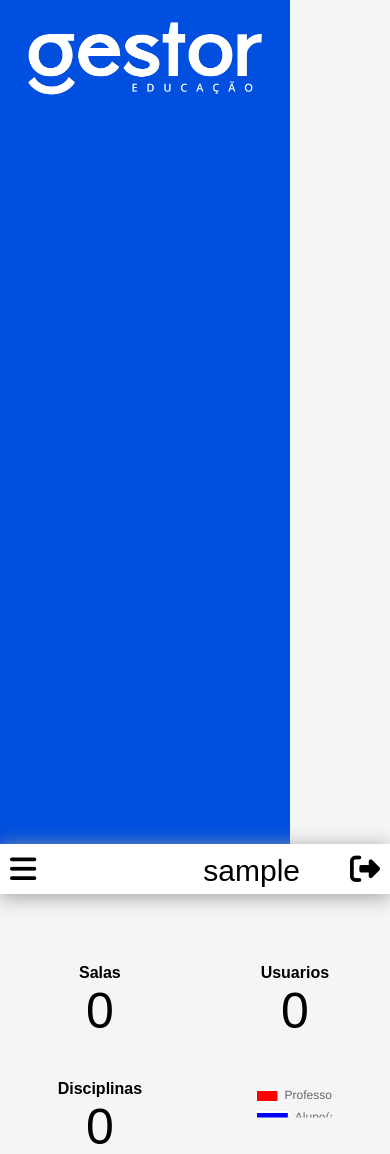
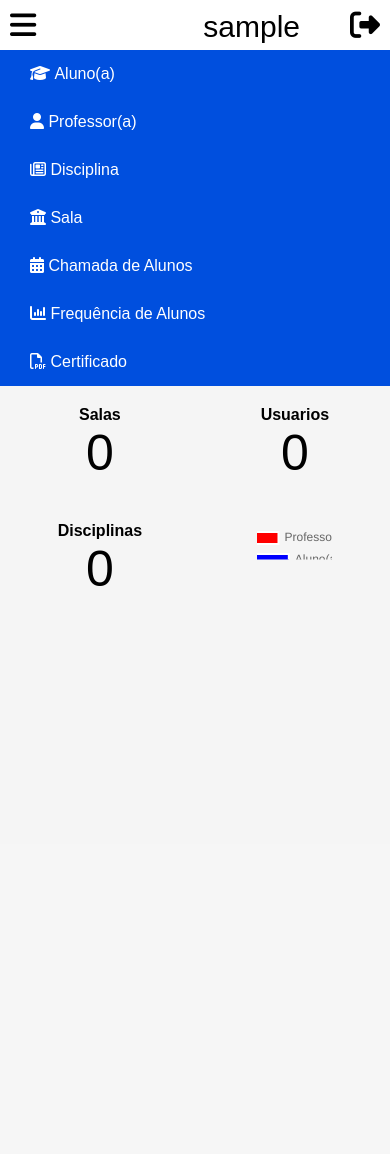
Before and after one commit to rgalvaomachado/gestoredu, a PHP site: page /home in a window 390 px wide. Shown: the top 1154 px of the page. After the commit the page ends 586 px from the top, so only its background shows below. Run offline with PHP 8.4, Linux system fonts and the light colour scheme; the visitor is signed in with stand-in values (Sample User, id 1); data that the repository does not hold is empty; some libraries are stand-ins or nearby versions.

Commit message:
fix mobile

```diff
--- a/public/css/global.css
+++ b/public/css/global.css
@@ -85,6 +85,11 @@ input:focus {
   width: 290px;
 }
 
+.grid-item-menu-mobile{
+  text-align: center;
+  background-color: #004fde;
+}
+
 .grid-item-content {
   text-align: center;
 }
@@ -113,6 +118,12 @@ a, p, label, option, input, td, tr{
 }
 
 .slideMenu{
+  float: left;
+  font-size: 30px;
+  color: #000;
+}
+
+.slideMenuMobile{
   float: left;
   font-size: 30px;
   color: #000;
@@ -259,7 +270,7 @@ a, p, label, option, input, td, tr{
   color: #9e9e9e;
 }
 
-/* RESPONSIVO */
+/* desktop */
 @media (min-width: 800px){
   #botaoMenu{
     display: none;
@@ -270,6 +281,26 @@ a, p, label, option, input, td, tr{
   }
 
   #barraSuperior{
+    display: none;
+  }
+
+  .grid-item-menu{
+    display: block;
+  }
+
+  .slideMenu{
+    display: block;
+  }
+
+  .grid-item-menu{
+    display: block;
+  }
+
+  .slideMenuMobile{
+    display: none;
+  }
+
+  .grid-item-menu-mobile{
     display: none;
   }
 
@@ -291,9 +322,35 @@ a, p, label, option, input, td, tr{
   }
 }
 
+/* mobile */
 @media (max-width: 800px){
   .botaoMenu{
     display: block;
+  }
+
+  .grid-item-menu{
+    display: none;
+  }
+
+  .slideMenu{
+    display: none;
+  }
+
+  .grid-item-menu-mobile{
+    display: block;
+  }
+
+  .slideMenuMobile{
+    display: block;
+  }
+
+  #topMenu {
+    box-shadow: none;
+    margin-bottom: 0;
+  }
+
+  .itemMenu {
+    margin: 0;
   }
 
   .menu{
--- a/public/js/top.js
+++ b/public/js/top.js
@@ -5,6 +5,17 @@ function slideMenu(){
         $('.grid-content').removeClass('grid-container')
     }else{
         $('.grid-item-menu').show();
+        $('.grid-content').addClass('grid-container')
+    }
+}
+
+function slideMenuMobile(){
+    sliderMenu = $('#slideMenuMobile').is(':checked');
+    if (sliderMenu){
+        $('.grid-item-menu-mobile').hide();
+        $('.grid-content').removeClass('grid-container')
+    }else{
+        $('.grid-item-menu-mobile').show();
         $('.grid-content').addClass('grid-container')
     }
 }
--- /dev/null
+++ b/public/menu_mobile.php
@@ -0,0 +1,93 @@
+<head>
+    <script src="https://kit.fontawesome.com/7ca1b2bc88.js" crossorigin="anonymous"></script>
+    <script src="/public/js/menu.js"></script>
+</head>
+<?php
+    $style = '
+        border-left: 5px solid #00b3f5;
+        background-color: #00b4f544;
+        color: white !important;
+    ';
+
+    $menu_aluno = $menu_professor = $menu_disciplina = $menu_sala = $menu_presenca = $menu_relatorio = $menu_certificado = '';
+    $url_menu = explode('/',$url);
+    $menu = $url_menu[0];
+
+    switch ($menu) {
+        case 'aluno':
+            $menu_aluno = $style;
+            break;
+        case 'professor':
+            $menu_professor = $style;
+            break;
+        case 'disciplina':
+            $menu_disciplina = $style;
+            break;
+        case 'sala':
+            $menu_sala = $style;
+            break;
+        case 'presenca':
+            $menu_presenca = $style;
+            break;
+        case 'relatorio':
+            $menu_relatorio = $style;
+            break;
+        default:
+            # code...
+            break;
+    }
+
+?>
+<div class="grid-item-menu-mobile">
+    <ul id="listMenu">
+        <li>
+            <div class="itemMenu">
+                <a  href="/aluno" style="<?php echo $menu_aluno?>">
+                    <em class="fa fa-graduation-cap" aria-hidden="true"></em>&nbsp;Aluno(a)
+                </a>
+            </div>
+        </li>
+        <li>
+            <div class="itemMenu">
+                <a href="/professor" style="<?php echo $menu_professor?>">
+                    <em class="fa fa-user" aria-hidden="true"></em>&nbsp;Professor(a)
+                </a>
+            </div>
+        </li>
+        <li>
+            <div class="itemMenu">
+                <a href="/disciplina" style="<?php echo $menu_disciplina?>">
+                    <em class="fa fa-newspaper-o" aria-hidden="true"></em>&nbsp;Disciplina
+                </a>
+            </div>
+        </li>
+        <li>
+            <div class="itemMenu">
+                <a href="/sala" style="<?php echo $menu_sala?>">
+                    <em class="fa fa-university" aria-hidden="true"></em>&nbsp;Sala
+                </a>
+            </div>
+        </li>
+        <li>
+            <div class="itemMenu">
+                <a href="/presenca/aluno" style="<?php echo $menu_presenca?>">
+                    <em class="fa fa-calendar"></em>&nbsp;Chamada de Alunos
+                </a>
+            </div>
+        </li>
+        <li>
+            <div class="itemMenu">
+                <a href="/relatorio/frequenciaaluno" style="<?php echo $menu_relatorio?>">
+                    <em class="fa fa-bar-chart"></em>&nbsp;Frequência de Alunos
+                </a>
+            </div>
+        </li>
+        <li>
+            <div class="itemMenu">
+                <a href="/certificado/gerar" style="<?php echo $menu_certificado?>">
+                    <em class="fa fa-file-pdf-o" aria-hidden="true"></em>&nbsp;Certificado
+                </a>
+            </div>
+        </li>
+    </ul>
+</div>
--- a/public/top.php
+++ b/public/top.php
@@ -5,6 +5,10 @@
     <input type="checkbox" id="slideMenu" checked style="display: none;">
     <label class="slideMenu" for="slideMenu">
         <i class="fa fa-bars" aria-hidden="true" onclick="slideMenu()"></i>
+    </label>
+    <input type="checkbox" id="slideMenuMobile" checked style="display: none;">
+    <label class="slideMenuMobile" for="slideMenuMobile">
+        <i class="fa fa-bars" aria-hidden="true" onclick="slideMenuMobile()"></i>
     </label>
     <!-- <img src="../public/img/hubis.png" id="logo-hubis"> -->
     <div class="logoutMenu" id="usuarioLogado">
@@ -16,3 +20,4 @@
         <a class="logoutMenu"><i class="fa fa-sign-out" aria-hidden="true" onclick="logout()"></i></a>
     </div>
 </div>
+<?php include_once('public/menu_mobile.php')?>
```
